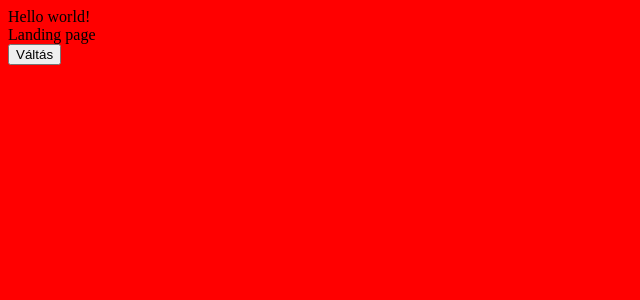
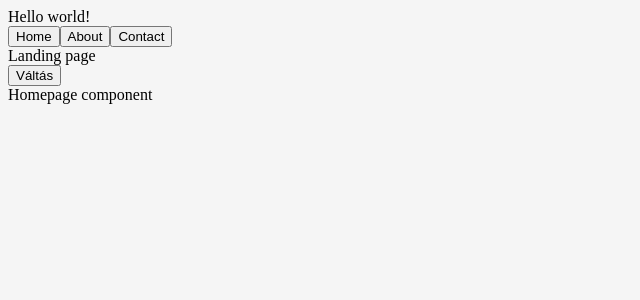
Before and after one commit to Cserne/2022-01-11, a React (Create React App) app: page / in a window 1280 px wide. Shown: the top 300 px of the page, without its empty margins (0-640 px from the left). Built offline with nearby package versions, Linux system fonts and the light colour scheme.

Commit message:
Changes added.

```diff
--- a/src/App.js
+++ b/src/App.js
@@ -4,16 +4,22 @@ import './index.css';
 
 function App() {
 
+  const [pageName, setpageName] = useState("Home")
+
   const [shouldShowLanding, setShouldShowLanding] = useState(true);
 
   return (
     <div className="App">
       <header className="App-header">
-        <div>
-          Hello world!
-        </div>
+        <div>Hello world!</div>
+        <button onClick={() => setpageName ("Home")}>Home</button>
+        <button onClick={() => setpageName ("About")}>About</button>
+        <button onClick={() => setpageName ("Landing")}>Contact</button>
         <div>{shouldShowLanding ? <div>Landing page</div> : <div>Home page</div>}</div>
         <button onClick={() => setShouldShowLanding(!shouldShowLanding)}>Váltás</button>
+        <div>{pageName === "Home" && <div>Homepage component</div>}</div>
+        <div>{pageName === "About" && <div>About component</div>}</div>
+        <div>{pageName === "Landing" && <div>Landing component</div>}</div>
       </header>
     </div>
   );
--- a/src/index.css
+++ b/src/index.css
@@ -1,3 +1,3 @@
 body {
-  background-color: red;
+  background-color: whitesmoke;
 }
```
